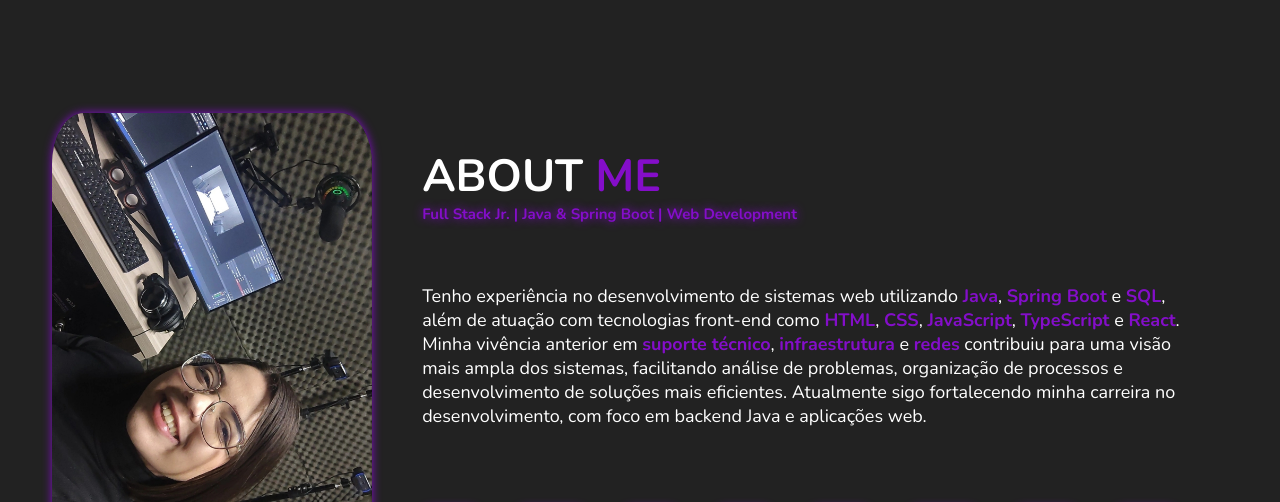
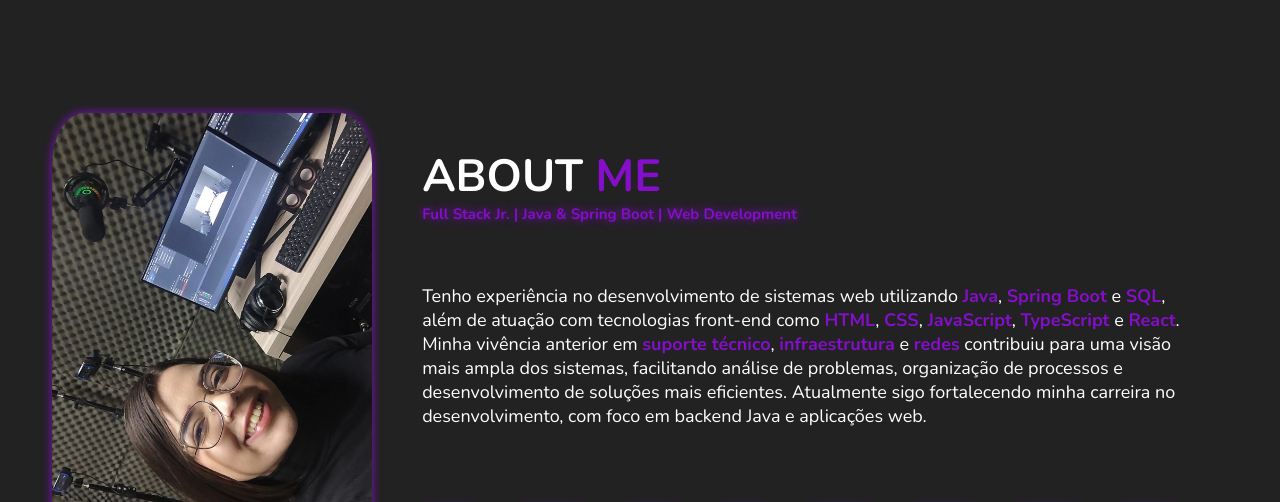
Before and after one commit to SamaraMelo299/portifolio-pessoal, a plain HTML site: page index.html in a window 1280 px wide. Shown: the part 870-1372 px from the top of the page. Drawn offline with nearby package versions, Linux system fonts and the light colour scheme.

Commit message:
correção img

```diff
--- a/index.html
+++ b/index.html
@@ -81,7 +81,7 @@
     <!-- ABOUT SECTION DESING -->
     <section class="about" id="about">
       <div class="about-img">
-        <img src="src/about_me.png" alt="" />
+        <img src="src/about1.png" alt="" />
       </div>
 
       <div class="about-content">
```
Also changed, not shown: src/about1.png (added), src/about_me.png (deleted).
